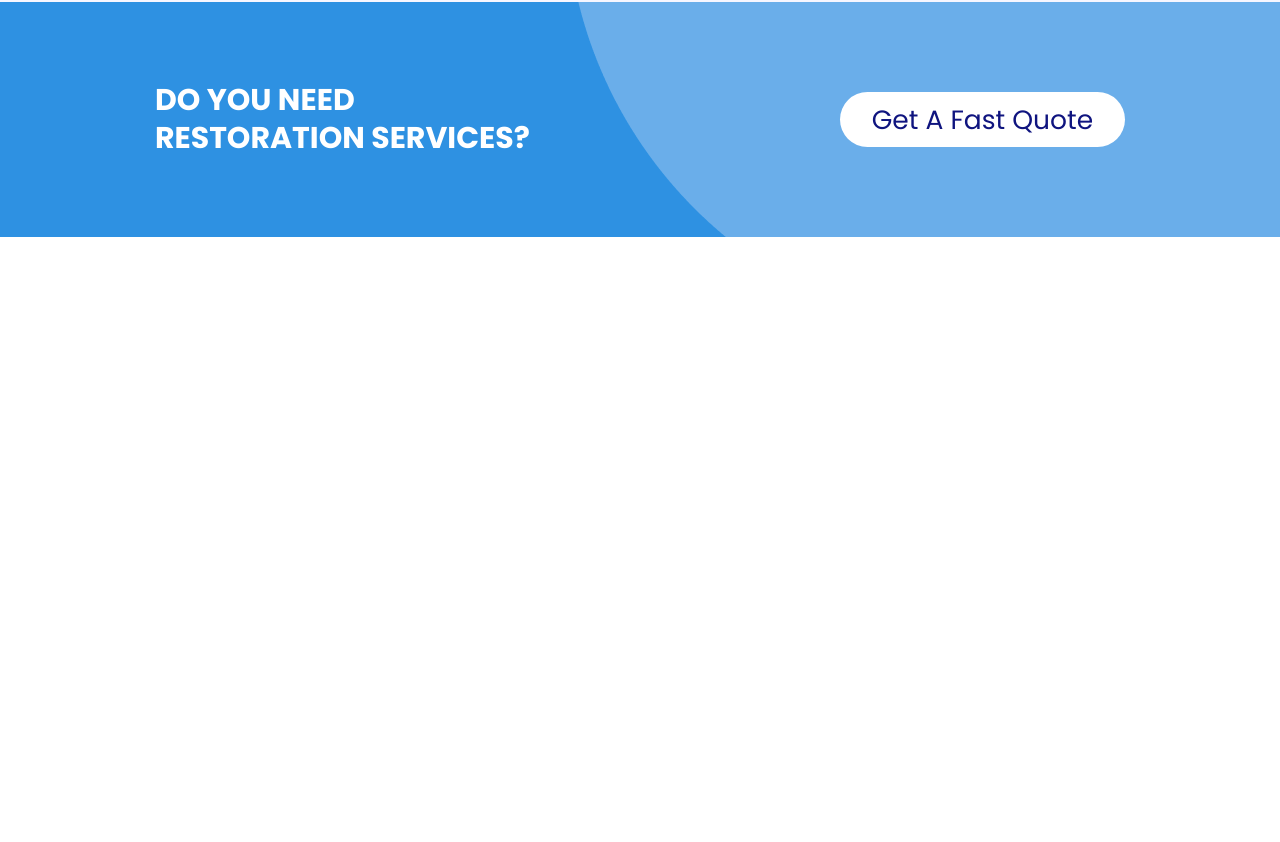
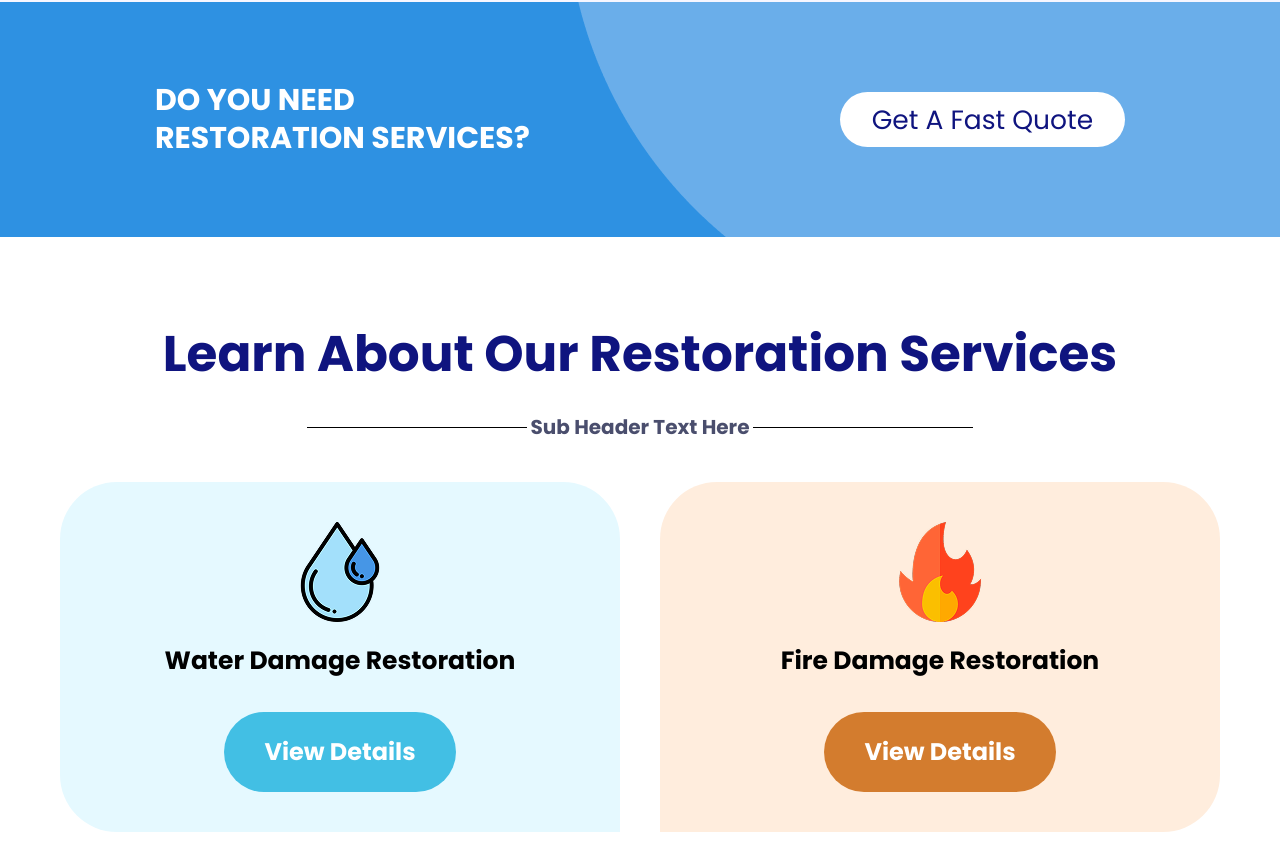
Before and after one commit to Asharf30/Community, a React (Vite) app: page / in a window 1280 px wide. Shown: the part 1955-2797 px from the top of the page. Before the commit the page ends 2192 px from the top, so only its background shows below. Built offline with nearby package versions, Linux system fonts and the light colour scheme.

Commit message:
feat: add ServicesSection component to showcase restoration services

```diff
--- a/src/App.jsx
+++ b/src/App.jsx
@@ -1,11 +1,13 @@
 import React from "react";
 import Hero from "./components/Hero";
 import ContactSection from "./components/ContactSection";
+import ServicesSection from "./components/ServicesSection";
 const App = () => {
   return (
     <div>
       <Hero />
       <ContactSection />
+      <ServicesSection />
     </div>
   );
 };
--- /dev/null
+++ b/src/components/ServicesSection.jsx
@@ -0,0 +1,69 @@
+import Container from "./Container";
+import water from "../assets/Landing Page Template (Community) (1)/Rectangle 4411.png";
+import Fire from "../assets/Landing Page Template (Community) (1)/Rectangle 4412.png";
+import Junk from "../assets/Landing Page Template (Community) (1)/Rectangle 4413.png";
+import Mold from "../assets/Landing Page Template (Community) (1)/Rectangle 4414.png";
+
+const ServicesSection = () => {
+  return (
+    <Container>
+      <div className="pt-20 pb-20 min-[1050px]:pb-40">
+        <h1 className="text-[50px] font-bold  text-center ">
+          Learn About Our Restoration Services
+        </h1>
+        <div className="flex items-center justify-center gap-1 mt-5">
+          <span className="h-[1px] bg-black w-[220px]"></span>
+
+          <p className="text-[20px]  font-bold text-[#4A4E6D] whitespace-nowrap">
+            Sub Header Text Here
+          </p>
+
+          <span className="h-[1px] bg-black w-[220px]"></span>
+        </div>
+        <div className="grid grid-cols-1 mt-10 md:grid-cols-2 gap-10 ">
+          <div className="bg-[#E5F9FF] p-10 flex flex-col items-center gap-5 rounded-tl-[57px] rounded-tr-[57px] rounded-bl-[57px] transition-all duration-500 hover:shadow-2xl hover:-translate-y-2 hover:scale-[1.02]">
+            <img src={water} alt="" />
+            <h2 className="text-black text-[25px] font-bold ">
+              Water Damage Restoration
+            </h2>
+            <button className="bg-[#42BFE4] py-6 px-10 rounded-full font-bold text-2xl text-white mt-3 cursor-pointer hover:opacity-90 hover:shadow-xl hover:-translate-y-1 transition-all duration-300 active:scale-95">
+              View Details
+            </button>
+          </div>
+          <div className="bg-[#FFEDDD] p-10 flex flex-col items-center gap-5 rounded-tl-[57px] rounded-tr-[57px] rounded-br-[57px] transition-all duration-500 hover:shadow-2xl hover:-translate-y-2 hover:scale-[1.02]">
+            <img src={Fire} alt="" />
+            <h2 className="text-black text-[25px] font-bold ">
+              Fire Damage Restoration
+            </h2>
+            <button className="bg-[#D37C2E] py-6 px-10 rounded-full font-bold text-2xl text-white mt-3 cursor-pointer hover:opacity-90 hover:shadow-xl hover:-translate-y-1 transition-all duration-300 active:scale-95">
+              View Details
+            </button>
+          </div>
+          <div className="bg-[#F0DDFF] p-10 flex flex-col items-center gap-5 rounded-tl-[57px] rounded-br-[57px] rounded-bl-[57px] transition-all duration-500 hover:shadow-2xl hover:-translate-y-2 hover:scale-[1.02]">
+            <img src={Junk} alt="" />
+            <h2 className="text-black text-[25px] font-bold ">Junk Removal</h2>
+            <button className="bg-[#8B37CD] py-6 px-10 rounded-full font-bold text-2xl text-white mt-3 cursor-pointer hover:opacity-90 hover:shadow-xl hover:-translate-y-1 transition-all duration-300 active:scale-95">
+              View Details
+            </button>
+          </div>
+          <div className="bg-[#E8FFDD] p-10 flex flex-col items-center gap-5 rounded-bl-[57px] rounded-tr-[57px] rounded-br-[57px] transition-all duration-500 hover:shadow-2xl hover:-translate-y-2 hover:scale-[1.02]">
+            <img src={Mold} alt="" />
+            <h2 className="text-black text-[25px] font-bold ">
+              Mold Remediation
+            </h2>
+            <button className="bg-[#78CA51] py-6 px-10 rounded-full font-bold text-2xl text-white mt-3 cursor-pointer hover:opacity-90 hover:shadow-xl hover:-translate-y-1 transition-all duration-300 active:scale-95">
+              View Details
+            </button>
+          </div>
+        </div>
+        <div className="flex items-center justify-center mt-10">
+          <button className="bg-[#42BFE4] py-6 px-7 rounded-full font-bold text-4xl text-white mt-3 cursor-pointer hover:opacity-90 hover:shadow-xl hover:-translate-y-1 transition-all duration-300 active:scale-95">
+            More Services
+          </button>
+        </div>
+      </div>
+    </Container>
+  );
+};
+
+export default ServicesSection;
```
